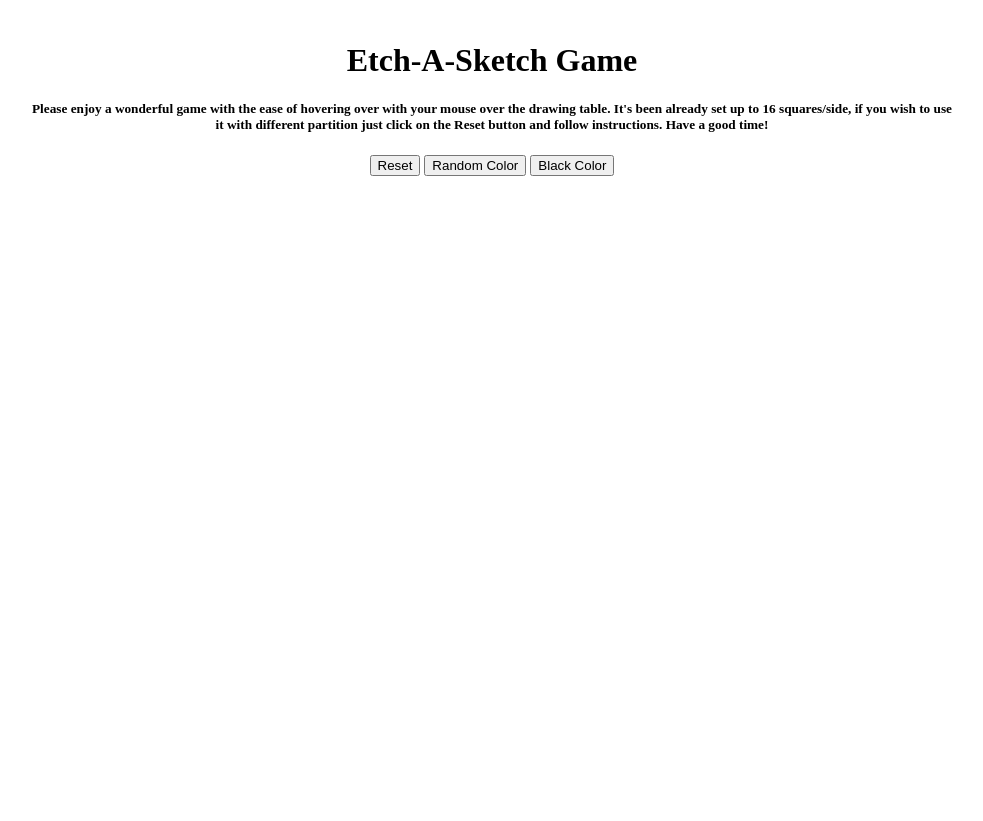
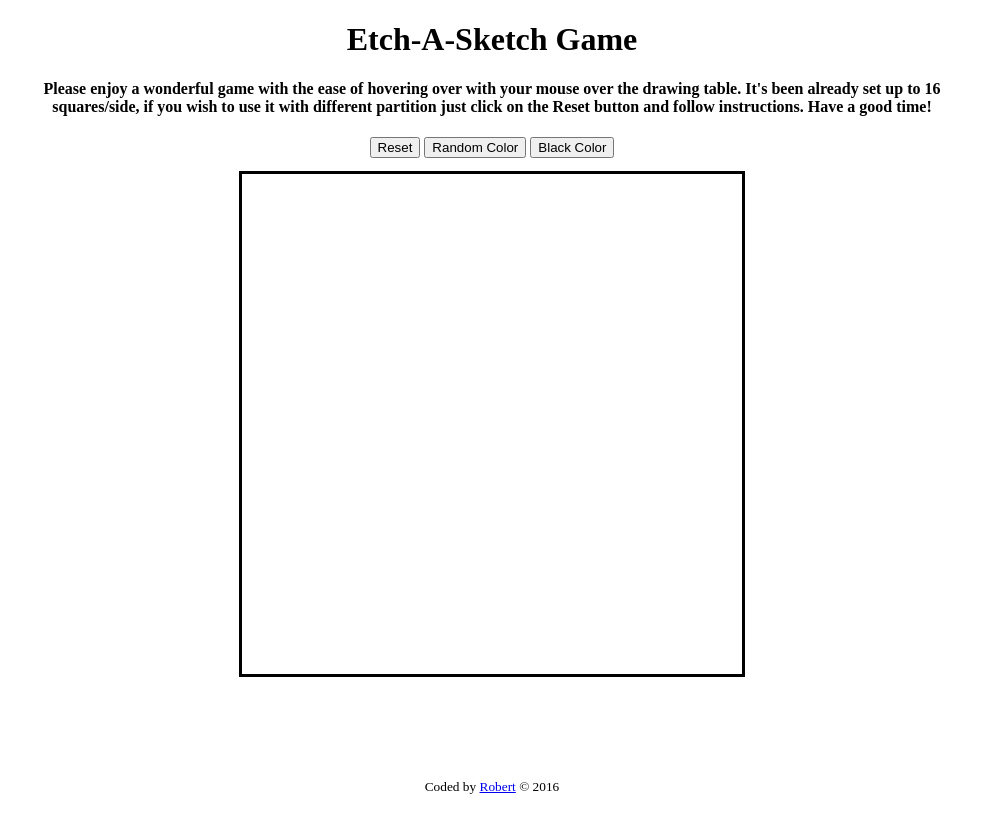
Before and after one commit to Siker001/etch-a-sketch, a plain HTML site: page index.html in a window 1280 px wide. Shown: the whole page, without its empty margins (148-1131 px from the left). Before the commit the page ends 800 px from the top, so only its background shows below. Drawn offline with nearby package versions, Linux system fonts and the light colour scheme.

Commit message:
Finished the project, it is working properly now.

```diff
--- a/index.html
+++ b/index.html
@@ -10,7 +10,7 @@
 		<div class="wrapper">
 			<div class="center">
 				<h1>Etch-A-Sketch Game</h1>
-				<h5>Please enjoy a wonderful game with the ease of hovering over with your mouse over the drawing table. It's been already set up to 16 squares/side, if you wish to use it with different partition just click on the Reset button and follow instructions. Have a good time!</h5>
+				<h4>Please enjoy a wonderful game with the ease of hovering over with your mouse over the drawing table. It's been already set up to 16 squares/side, if you wish to use it with different partition just click on the Reset button and follow instructions. Have a good time!</h4>
 				<button id="resetBtn">Reset</button>
 				<button id="colorBtn">Random Color</button>
 				<button id="blackBtn">Black Color</button>
@@ -18,7 +18,7 @@
 			<div class="container center"></div>
 			<div class="push"></div>
 		</div>
-		<!-- <footer class="center"><p><small>Coded by <a href="http://codepen.io/Siker001/" target="_blank">Robert</a> &copy; 2016<small></p></footer> -->
+		<footer class="center"><p><small>Coded by <a href="http://codepen.io/Siker001/" target="_blank">Robert</a> &copy; 2016<small></p></footer>
 	</body>
 
 
--- a/main.css
+++ b/main.css
@@ -1,33 +1,38 @@
 /* * {
 	margin: 0;
 }
+*/
 html, body {
-	height: 100%;
+	height: 100vh;
 }
 
 
 
 .wrapper {
-	min-height: 100%;
+	min-height: 97vh;
 	margin: 0 auto -20px; /* the bottom margin is the negative value of the footer's height */
-/*}
-*/
+}
+
 .center{
 	margin: 0 auto;
 	text-align: center;
 	max-width: 920px;
-	padding: 1%;
+
 }
 
 .container{
 	height: 500px;
 	width: 500px;
+	border-color: black;
+	border-style: solid;
+	margin-top: 1%;
 }
 
 .grid{
 	border-color: black;
 	width: 31.25px;
 	height: 31.25px;
+	float: left;
 
 }
 
@@ -35,7 +40,8 @@ html, body {
 	background-color: black;
 }
 
-/*footer, .push {
+footer, .push, footer > p {
 	height: 20px; /* '.push' must be the same height as 'footer' */
-/*}
-*/
+	margin-top: 0;
+	margin-bottom: 0;
+}
--- a/run.js
+++ b/run.js
@@ -1,26 +1,30 @@
 $(document).ready(function(){
 	var n = 16;
-
 
 	function createGrid(){
 		var side = 500/n;
 		var sidePx = side + "px";
 		var totalGrid = n*n;
-		if (n>0 && n<101) {
-			for (var i = totalGrid - 1; i >= 0; i--) {
-				$('.container').append('<div class="grid"></div>');
-			};
-			$('.grid').css({"width": sidePx, "height": sidePx});
-		} else {
-			alert("Please give me a number between 1 and 100. Try again.");
-			resetBtnClick();
-		}
+
+		for (var i = totalGrid - 1; i >= 0; i--) {
+			$('.container').append('<div class="grid"></div>');
+		};
+		$('.grid').css({"width": sidePx, "height": sidePx});
+		hover();
 	}
 
 	function resetBtnClick(){
 		$('#resetBtn').on('click', function(){
 			n = prompt("How many squares would you like in 1 side? You can choose maximum 100.");
-			createGrid();
+			if ( n > 0 && n < 101 ) {
+				$('.grid').remove();
+				createGrid();
+			} else {
+				do {
+					n = prompt("That was not between 1 and 100. Please give me a number between 1 and 100. Try again.");
+				} while ( n < 1 || n > 100 );
+				createGrid();
+			}
 		});
 	}
 
@@ -35,22 +39,30 @@ $(document).ready(function(){
 			var c = getRandomInt(0,255);
 			var rgb = 'rgb(' + a + ',' + b + ',' + c + ')';
 			console.log(rgb);
-			$('.colored').css({"background-color": rgb});
-			hover();
-			// When clicked, it canges every element with colored class, we want only those which are hovered over after the click.
+			$('.container').on('mouseenter', '.grid', function(){
+				$(this).css({"background-color": rgb});
+			});
 		});
 	}
 
-	resetBtnClick();
-	colorBtnClick();
-
-	function hover(){
-		$('.container').on('mouseenter', '.grid', function(){
-				$(this).addClass('colored');
+	function blackBtnClick(){
+		$('#blackBtn').on('click', function(){
+			hover();
 		});
 	}
 
-	hover();
+	function hover(){
+		var rgb = 'rgb(0,0,0)';
+		$('.container').on('mouseenter', '.grid', function(){
+				$(this).css({"background-color": rgb});
+		});
+	}
+
+	createGrid();
+	resetBtnClick();
+	colorBtnClick();
+	blackBtnClick();
+
 
 
 
```
